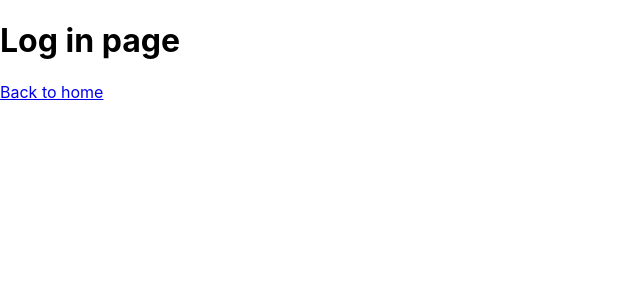
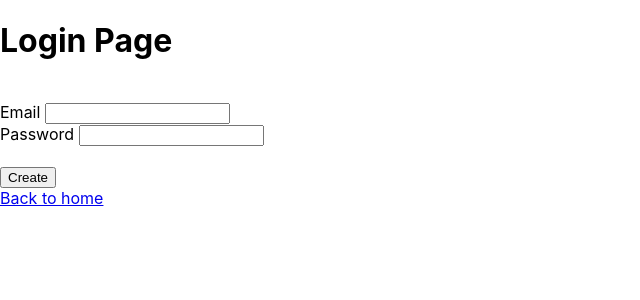
Before and after one commit to StockMarketSimulator-CSC-59867-03/SMSimulator_Website, a React (Create React App) app: page /login in a window 1280 px wide. Shown: the top 300 px of the page, without its empty margins (0-640 px from the left). Built offline with nearby package versions, Linux system fonts and the light colour scheme.

Commit message:
adding login and setup files

```diff
--- a/src/RouteComponents/login.tsx
+++ b/src/RouteComponents/login.tsx
@@ -1,17 +1,77 @@
+import React from 'react';
 import { Link } from 'react-router-dom';
+import firebase from 'firebase';
 
+type LogInProps = {};
+type LogInState = {
+  email:          string,
+  password:       string,
+};
 
-import React from 'react';
+class LogIn extends React.Component<LogInProps, LogInState> {
+  constructor(props : any){
+    super(props);
+    this.state = {
+      email:          "",
+      password:       "",
+    }
 
-class Login extends React.Component {
+    this.handleChange = this.handleChange.bind(this);
+    this.handleSubmit = this.handleSubmit.bind(this);
+
+  }
+
+handleChange(event : any) {
+    this.setState({
+        ...this.state,
+        [event.target.name]: event.target.value,
+    })
+}
+
+handleSubmit(event : any) {
+    alert("Succesfully Loggeed In!");
+    event.preventDefault();
+    firebase.auth().signInWithEmailAndPassword(this.state.email,this.state.password).catch(
+      function(error){
+        const errorCode = error.code;
+        const errorMessage = error.message;
+      }
+    );
+}
+
 render() {
     return (
       <div>
-                <h1>Log in page</h1>
-                <Link to="../Hpage/home"> Back to home </Link>
+          <h1>Login Page</h1>
+          <form onSubmit={this.handleSubmit}>
+            <br/>
+            <label>Email <input type="email" name="email" onChange={this.handleChange}/></label>
+            <br/>
+            <label>Password <input type="password" name="password" onChange={this.handleChange}/></label>
+            <br/>
+            <br/>
+            <input type="submit" value="Create"/>
+            <br/>
+          </form>
+          <Link to="/"> Back to home</Link>
       </div>
+
     );
 }
+
 }
+/*
+firebase.auth().onAuthStateChanged(function(user) {
+  if (user) {
+    // User is signed in. Username can be retrieved here
+    const displayName = user.displayName;
+    const email = user.email;
+    const uid = user.uid;
 
-export default Login;
+  } else {
+    // User is signed out.
+
+  }
+});
+*/
+export default LogIn;
```
Lines whose indentation alone changed are shown as unchanged.
